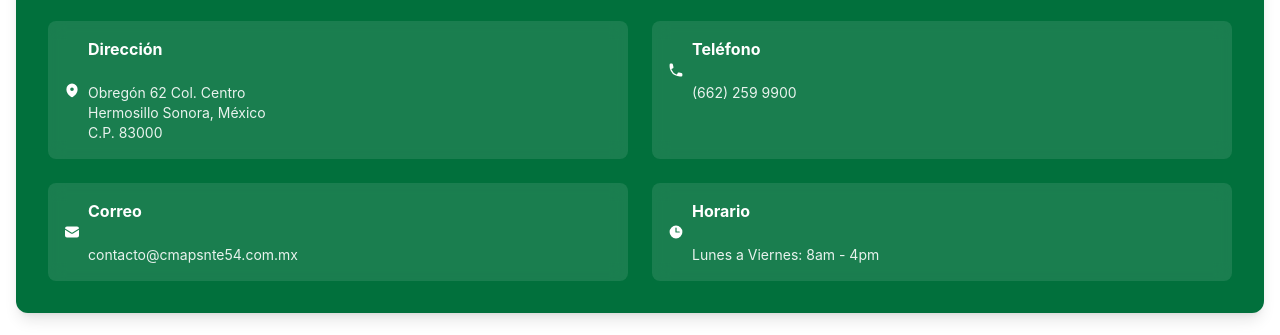
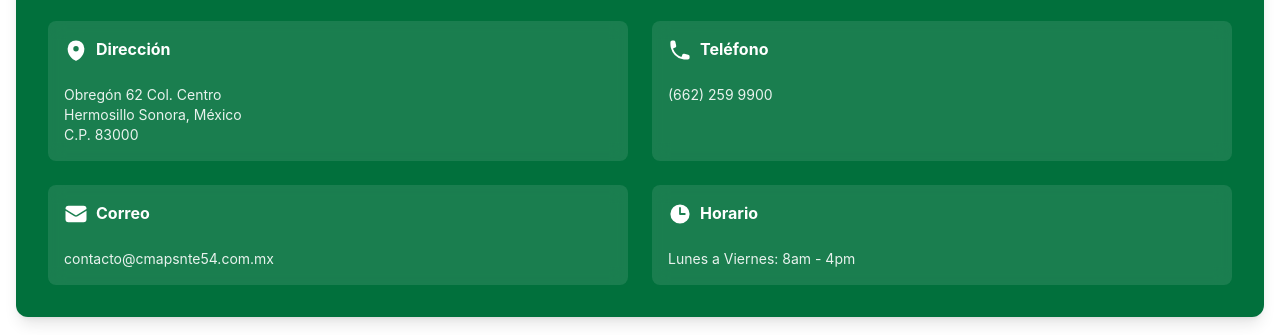
Before and after one commit to IngOscarHuerta/CMAPSNTE54, an Astro site: page /contacto in a window 1280 px wide. Shown: the part 367-702 px from the top of the page. Built offline with nearby package versions, Linux system fonts and the light colour scheme; Astro itself is replaced by a stand-in of ours.

Commit message:
Agrega acciones para oficina principal, tel, mapa, correo

```diff
--- a/src/pages/contacto.astro
+++ b/src/pages/contacto.astro
@@ -161,8 +161,8 @@ const sucursales = [
 ];
 
 // ========= Íconos (sm) =========
-const icon = (name: string, extraClass = "") => {
-  const base = `class="size-4 ${extraClass}" fill="currentColor"`;
+const icon = (name: string, extraClass = "", size = 4) => {
+  const base = `class="w-${size} h-${size} ${extraClass}" fill="currentColor"`;
   switch (name) {
     case "location":
       return `<svg ${base} viewBox="0 0 20 20"><path fill-rule="evenodd" d="m9.69 18.933.003.001C9.89 19.02 10 19 10 19s.11.02.308-.066l.002-.001.006-.003.018-.008a5.741 5.741 0 0 0 .281-.14c.186-.096.446-.24.757-.433.62-.384 1.445-.966 2.274-1.765C15.302 14.988 17 12.493 17 9A7 7 0 1 0 3 9c0 3.492 1.698 5.988 3.355 7.584a13.731 13.731 0 0 0 2.273 1.765 11.842 11.842 0 0 0 .976.544l.062.029.018.008.006.003ZM10 11.25a2.25 2.25 0 1 0 0-4.5 2.25 2.25 0 0 0 0 4.5Z" clip-rule="evenodd"/></svg>`;
@@ -195,19 +195,62 @@ const icon = (name: string, extraClass = "") => {
 
       <div class="grid md:grid-cols-2 gap-6">
         {
-          oficinaPrincipal.detalles.map((d) => (
-            <div class="bg-white/10 rounded-lg p-4 backdrop-blur-sm">
-              <div class="flex items-center">
-                <span set:html={icon(d.icon, "text-white mr-2")} />
+          oficinaPrincipal.detalles.map((d) => {
+            // === HREF según tipo ===
+            let href = null;
+            if (d.icon === "location") {
+              const q = encodeURIComponent(
+                `${d.texto.replace(/\n/g, " ")} ${oficinaPrincipal.ubicacion}`,
+              );
+              href = `https://www.google.com/maps/search/?api=1&query=${q}`;
+            } else if (d.icon === "phone") {
+              const tel = (d.texto || "").replace(/[^0-9+]/g, "");
+              href = tel ? `tel:${tel}` : null;
+            } else if (d.icon === "mail") {
+              const email = (d.texto || "").trim();
+              href = email ? `mailto:${email}` : null;
+            }
+
+            const classes =
+              "rounded-lg p-4 backdrop-blur-sm " +
+              (href
+                ? "bg-white/10 hover:bg-white/15 transition cursor-pointer focus:outline-none focus:ring-2 focus:ring-white/70"
+                : "bg-white/10");
+
+            const inner = (
+              <div class="flex items-start">
                 <div>
-                  <h3 class="font-bold mb-0.5">{d.titulo}</h3>
-                  <p class="whitespace-pre-line text-white/90 text-sm">
+                  <div class="flex items-center gap-2">
+                    <span
+                      aria-hidden="true"
+                      set:html={icon(d.icon, "text-white", 6)}
+                      class="shrink-0"
+                    />
+                    <h3 class="font-bold mb-0.5">{d.titulo}</h3>
+                  </div>
+                  <p class="whitespace-pre-line text-white/90 text-sm mt-0.5">
                     {d.texto}
                   </p>
                 </div>
               </div>
-            </div>
-          ))
+            );
+
+            return href ? (
+              <a
+                class={classes}
+                href={href}
+                target={href.startsWith("http") ? "_blank" : undefined}
+                rel={href.startsWith("http") ? "noopener" : undefined}
+                aria-label={d.titulo}
+              >
+                {inner}
+              </a>
+            ) : (
+              <div class={classes} aria-label={d.titulo}>
+                {inner}
+              </div>
+            );
+          })
         }
       </div>
     </section>
```
